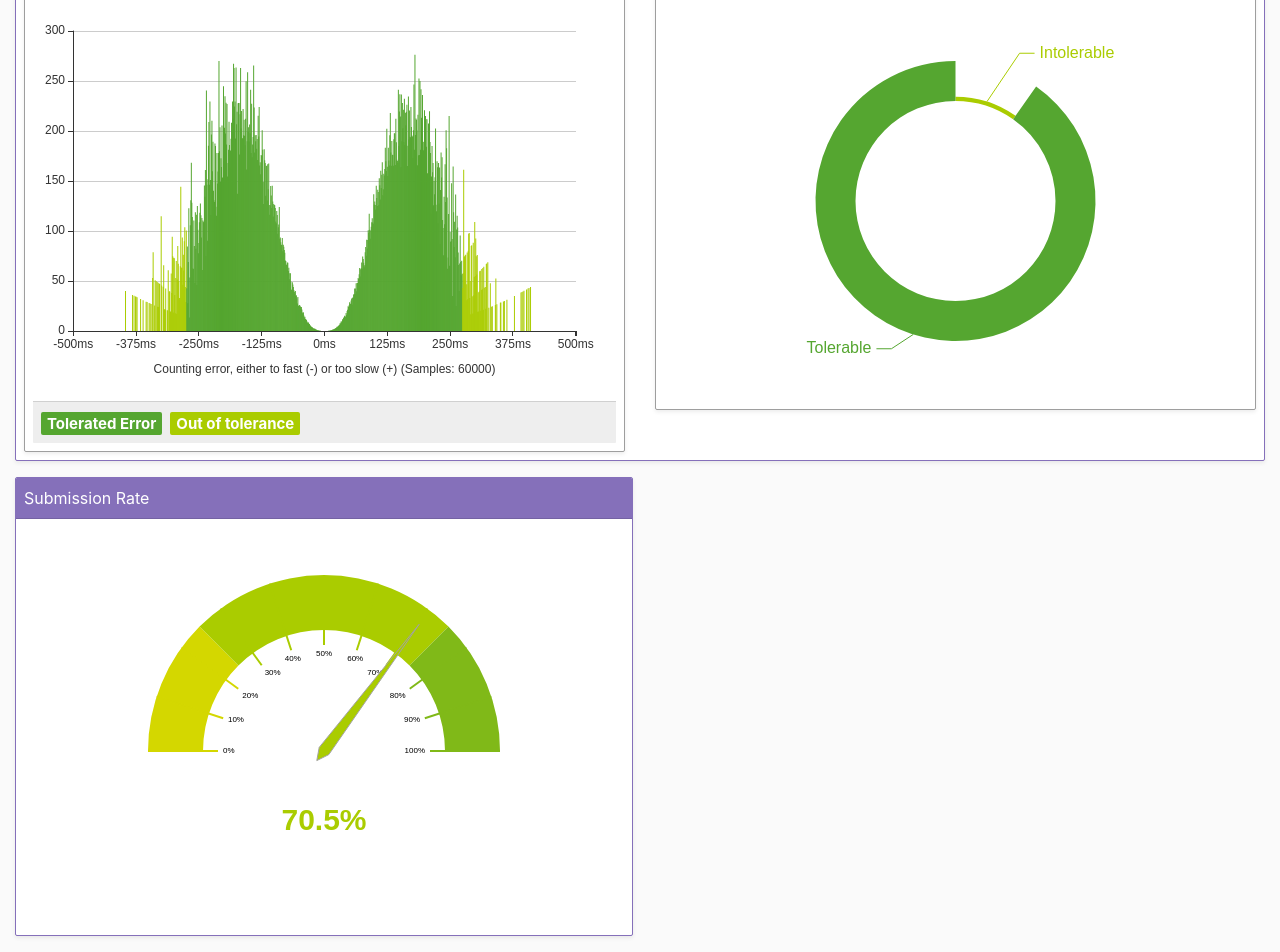
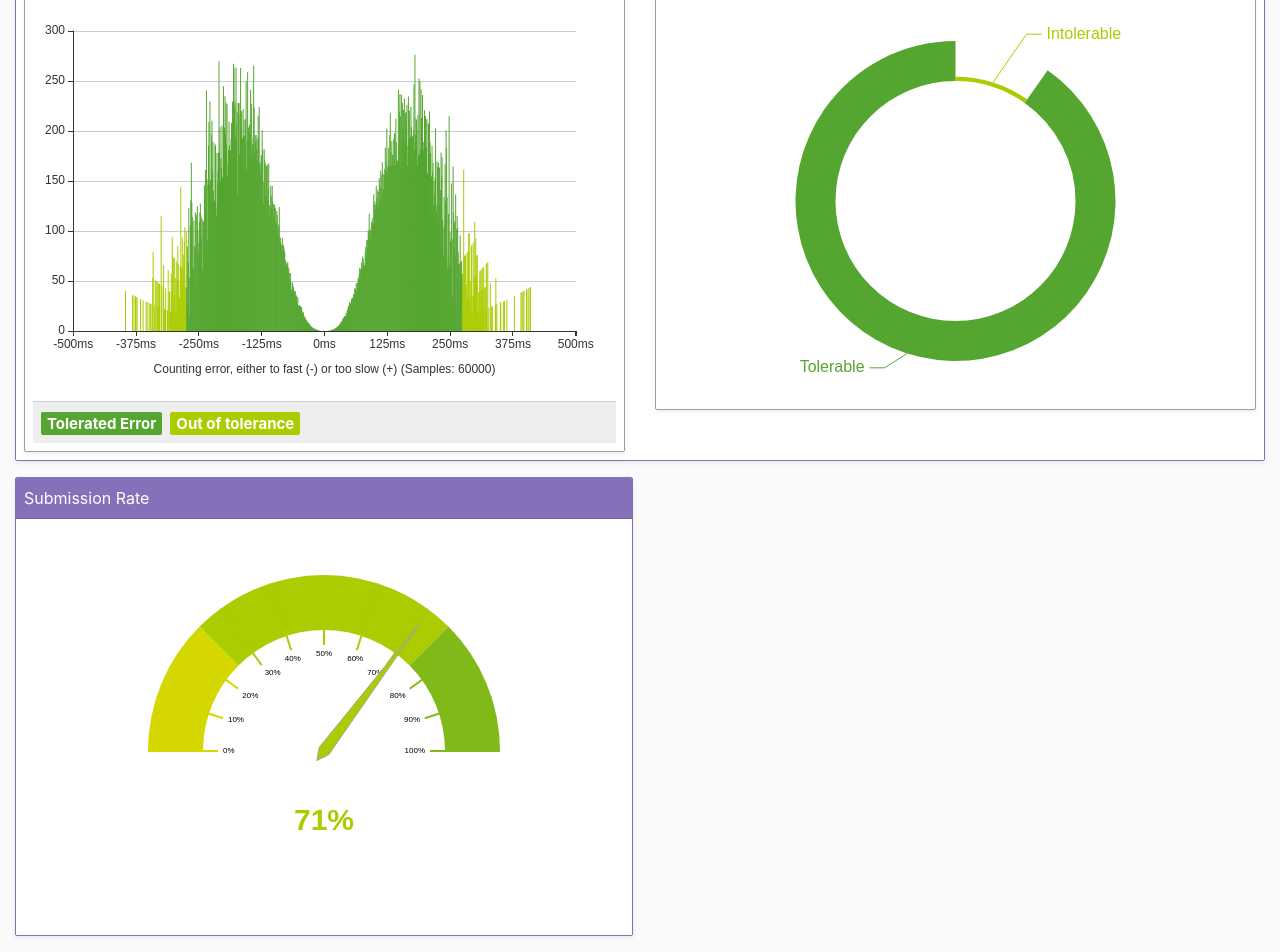
Before and after one commit to srad/MuLeTheory.App, a Vue app: page /#/dashboard in a window 1280 px wide. Shown: the part 185-1137 px from the top of the page. Built offline with nearby package versions, Linux system fonts and the light colour scheme.

Commit message:
Drop redundant packages, minor UI update.

```diff
--- a/src/views/Dashboard.vue
+++ b/src/views/Dashboard.vue
@@ -233,7 +233,7 @@ export default {
             },
             title: {},
             detail: {
-              formatter: "{value}%",
+              formatter: value => `${value.toFixed(0)}%`,
               fontWeight: "bolder",
             },
             data: [{value: 70.5}],
@@ -245,7 +245,7 @@ export default {
         series: [
           {
             type: "pie",
-            radius: ["50%", "70%"],
+            radius: ["60%", "80%"],
             color: [palette.notOk, palette.ok],
             data: [
               {value: partitionTolerance[0], name: `Tolerable`},
```
Also changed, not shown: package.json (+1 -9 lines), 1 other file (tests, documents, lock files or other folders).
